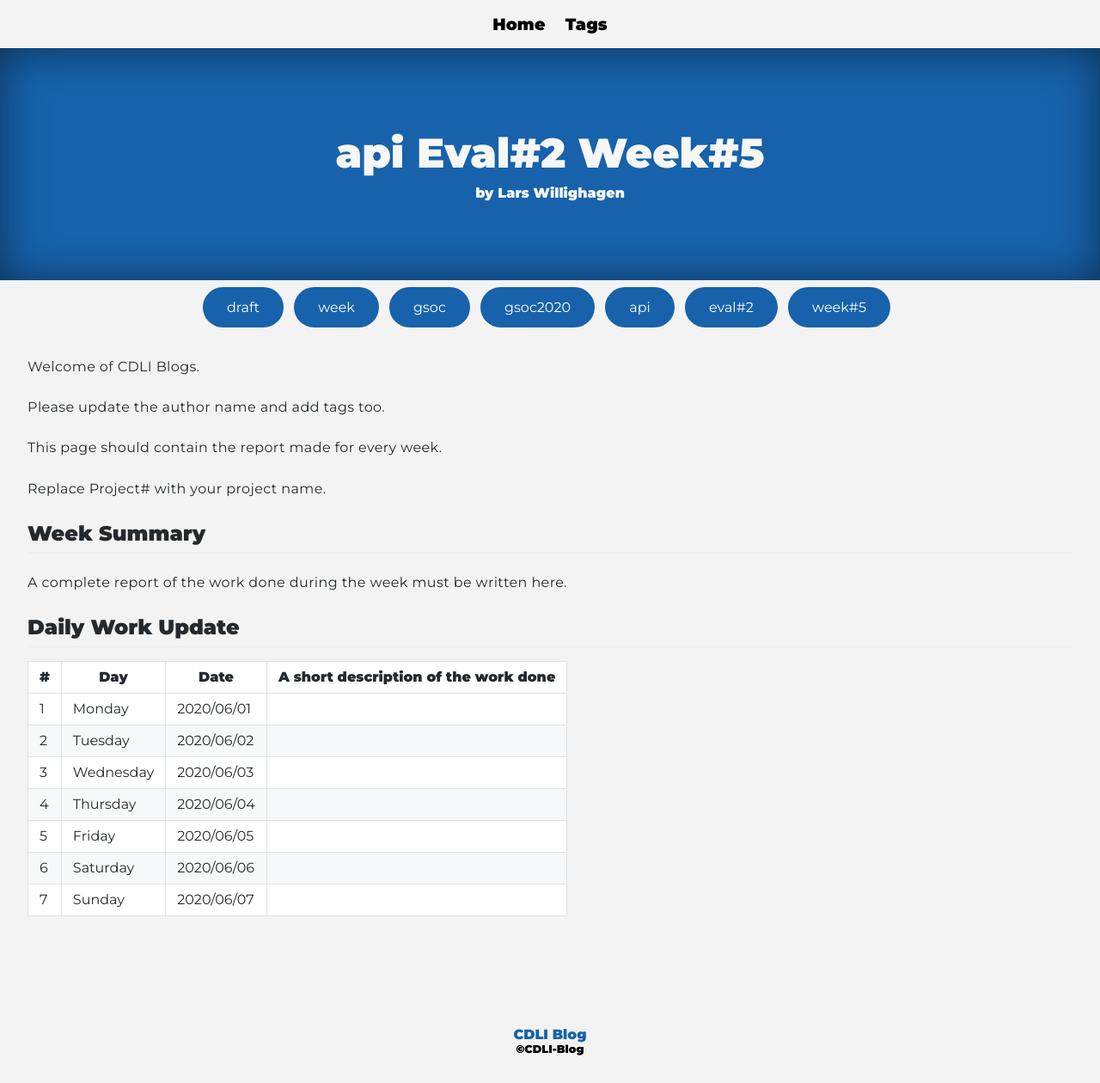
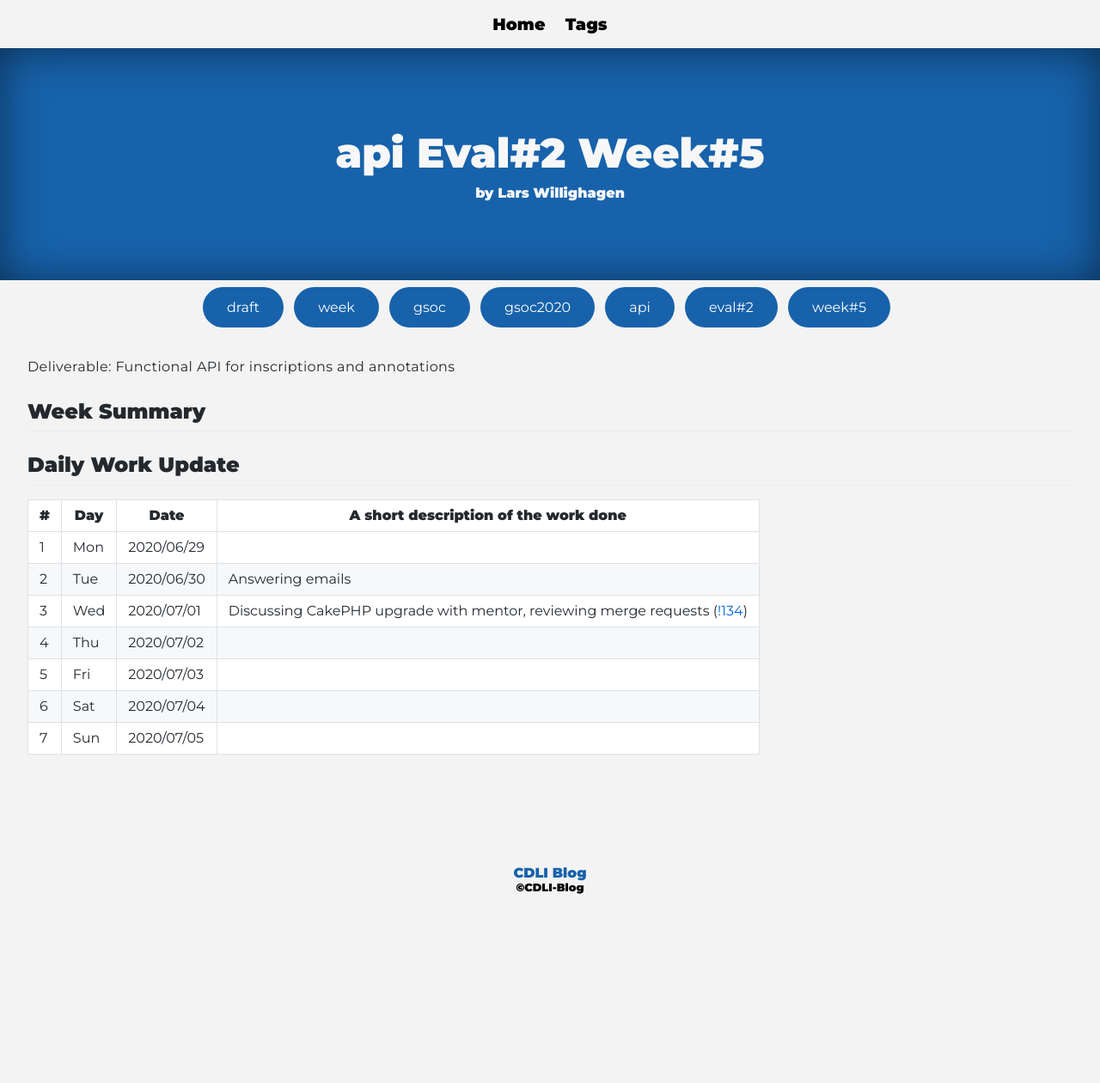
Before and after one commit to cdli-gh/blog, a Jekyll site: the page built from _blog/gsoc20/api/posts/06_week5.md, in a window 1280 px wide. Shown: the whole page at 86% size. Built offline with Jekyll 4.4.1, drawn with Linux system fonts in a browser that asks for light colours; Markdown is read by kramdown in place of the engine named in the settings; after the commit the page ends 1072 px from its top, so only the background shows below that.

Commit message:
gsoc20/api: week 5 day 1-3

```diff
--- a/_blog/gsoc20/api/posts/06_week5.md
+++ b/_blog/gsoc20/api/posts/06_week5.md
@@ -4,27 +4,21 @@ title: api Eval#2 Week#5
 author: "Lars Willighagen"
 tags: ["draft","week","gsoc","gsoc2020","api","eval#2","week#5"]
 ---
-Welcome of CDLI Blogs.
 
-Please update the author name and add tags too.
-
-This page should contain the report made for every week.
-
-Replace Project# with your project name.
+Deliverable: Functional API for inscriptions and annotations
 
 ## Week Summary
 
-A complete report of the work done during the week must be written here.
 
 
 ## Daily Work Update
 
-|\#|Day|Date|A short description of the work done|
-|---	|---	|---	|---	|
-|1   	| Monday 	|   2020/06/01	|   	|
-|2   	| Tuesday  	|   2020/06/02	|   	|
-|3   	| Wednesday  	|  2020/06/03 	|   	|
-|4   	| Thursday  	|   2020/06/04	|   	|
-|5   	| Friday  	|   2020/06/05	|   	|
-|6   	| Saturday  	|   2020/06/06	|   	|
-|7   	| Sunday  	|   2020/06/07	|   	|
+| # | Day | Date       | A short description of the work done |
+|---|-----|------------|--------------------------------------|
+| 1 | Mon | 2020/06/29 |  |
+| 2 | Tue | 2020/06/30 | Answering emails |
+| 3 | Wed | 2020/07/01 | Discussing CakePHP upgrade with mentor, reviewing merge requests ([!134](https://gitlab.com/cdli/framework/-/merge_requests/134)) |
+| 4 | Thu | 2020/07/02 |  |
+| 5 | Fri | 2020/07/03 |  |
+| 6 | Sat | 2020/07/04 |  |
+| 7 | Sun | 2020/07/05 |  |
```
